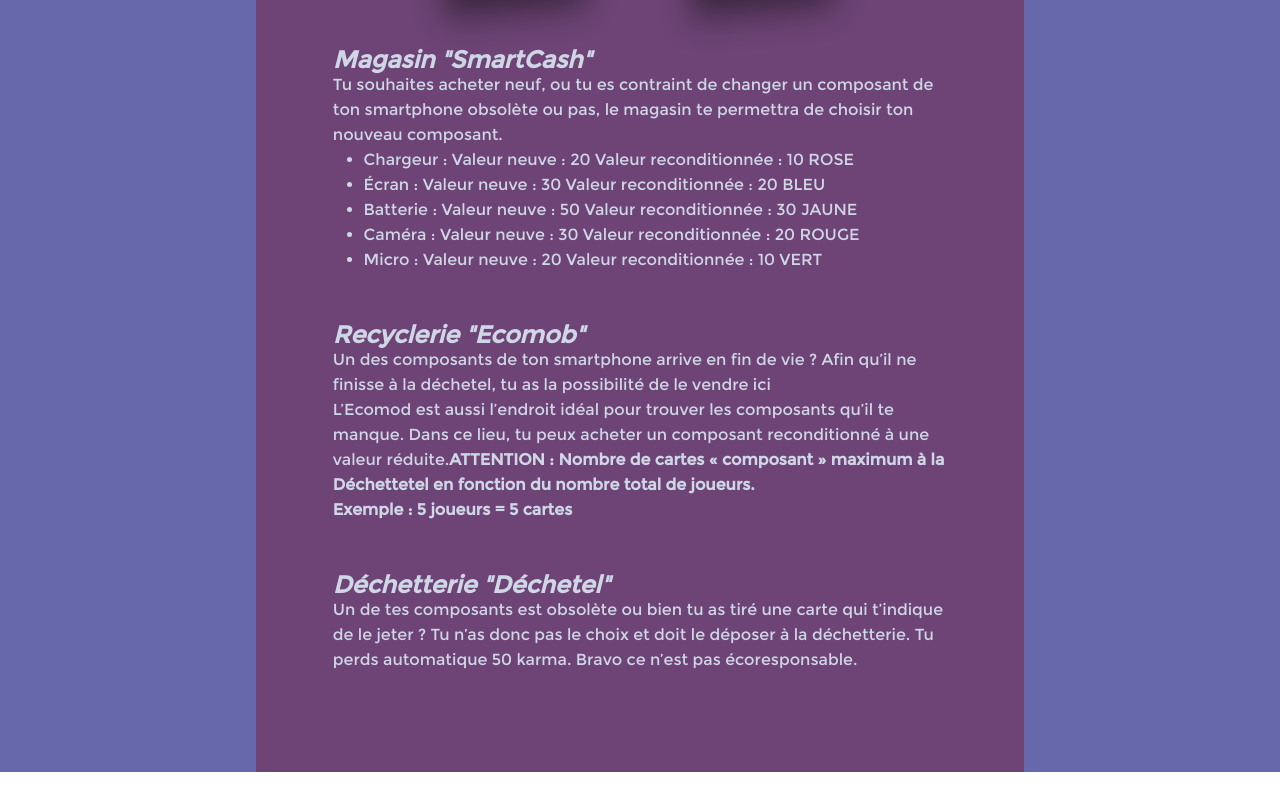
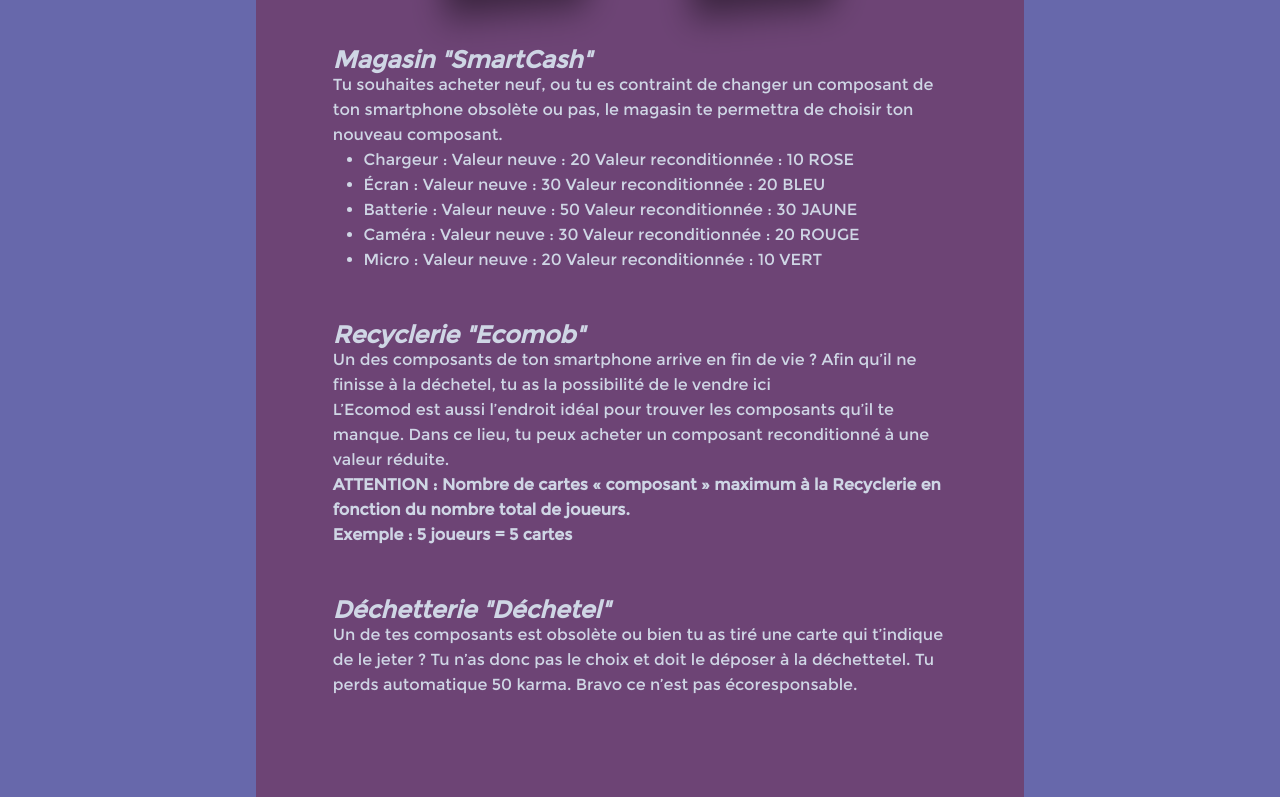
Before and after one commit to SamuelNeveu/hackathon_Re-cycle, a plain HTML site: page index.html in a window 1280 px wide. Shown: the part 1977-2774 px from the top of the page. Before the commit the page ends 2749 px from the top, so only its background shows below. Drawn offline with Linux system fonts and the light colour scheme.

Commit message:
correction des fautes

```diff
--- a/index.html
+++ b/index.html
@@ -79,12 +79,12 @@
             <div class="blockContent">
                 <h1>Recyclerie "Ecomob"</h1>
                 <p>Un des composants de ton smartphone arrive en fin de vie ? Afin qu’il ne finisse à la déchetel, tu as la possibilité de le vendre ici
-                    <br>L’Ecomod est aussi l’endroit idéal pour trouver les composants qu’il te manque. Dans ce lieu, tu peux acheter un composant reconditionné à une valeur réduite.<strong>ATTENTION : Nombre de cartes « composant » maximum à la Déchettetel en fonction du nombre total de joueurs.<br>Exemple : 5 joueurs = 5 cartes</strong>
+                    <br>L’Ecomod est aussi l’endroit idéal pour trouver les composants qu’il te manque. Dans ce lieu, tu peux acheter un composant reconditionné à une valeur réduite.<br><strong>ATTENTION : Nombre de cartes « composant » maximum à la Recyclerie en fonction du nombre total de joueurs.<br>Exemple : 5 joueurs = 5 cartes</strong>
                 </p>
             </div>
             <div class="blockContent">
                 <h1>Déchetterie "Déchetel"</h1>
-                <p>Un de tes composants est obsolète ou bien tu as tiré une carte qui t’indique de le jeter ? Tu n’as donc pas le choix et doit le déposer à la déchetterie. Tu perds automatique 50 karma. Bravo ce n’est pas écoresponsable.</p>
+                <p>Un de tes composants est obsolète ou bien tu as tiré une carte qui t’indique de le jeter ? Tu n’as donc pas le choix et doit le déposer à la déchettetel. Tu perds automatique 50 karma. Bravo ce n’est pas écoresponsable.</p>
             </div>
 
         </div>
```
